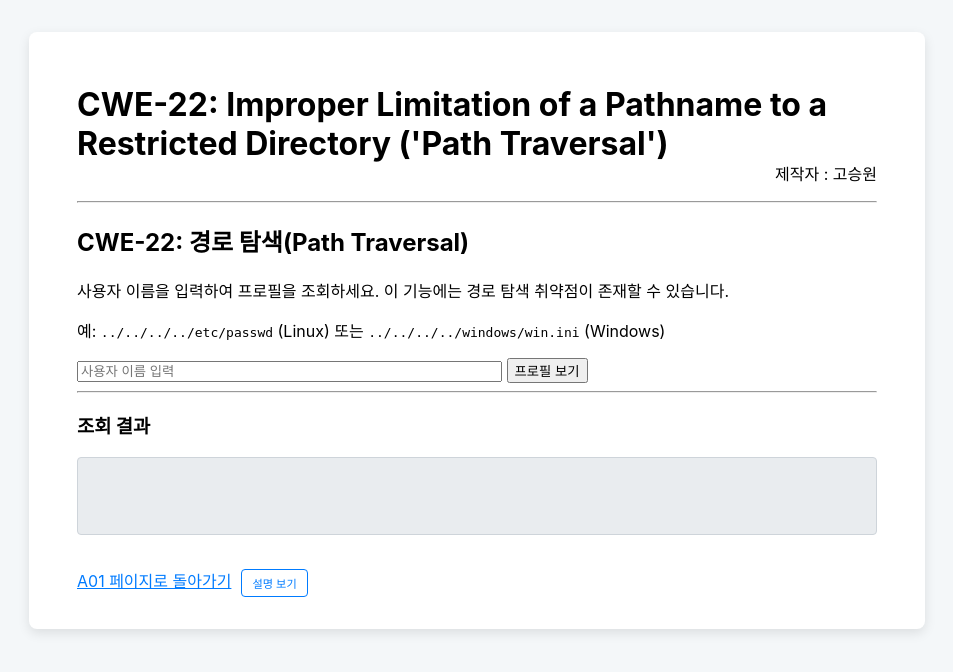
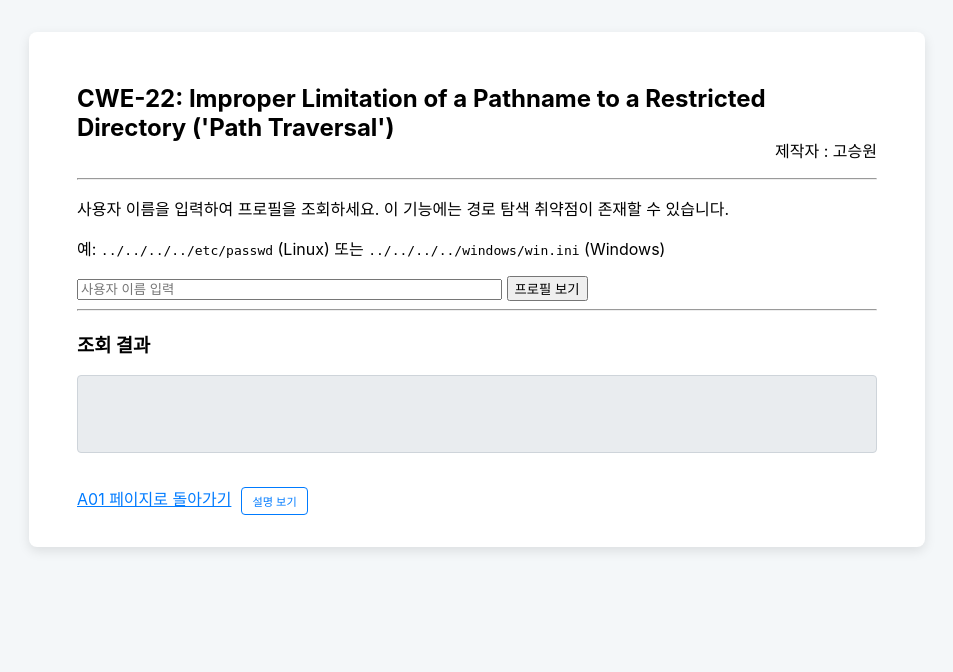
Before and after one commit to SWGO-1819/OWASP-TOP-10-2025-WEB, a Flask app: page /A01/cwe-22 in a window 1280 px wide. Shown: the top 672 px of the page, without its empty margins (163-1116 px from the left). Run offline with Flask 3, Linux system fonts and the light colour scheme.

Commit message:
CWE-22수정

```diff
--- a/static/css/CWE.css
+++ b/static/css/CWE.css
@@ -22,6 +22,9 @@ a { color: #007bff; }
     padding: 1em;
     border-radius: 4px;
     min-height: 50px;
+    white-space: pre-wrap; /* 공백을 유지하면서 자동 줄 바꿈을 허용합니다. */
+    word-wrap: break-word; /* 긴 단어나 URL이 박스를 넘어가지 않도록 강제로 줄 바꿈합니다. */
+    word-break: break-all;
 }
         /* 팝업(모달) 스타일 */
 .modal {
--- a/templates/A01/CWE-22.html
+++ b/templates/A01/CWE-22.html
@@ -10,12 +10,11 @@
     <div class="container">
         {% for cwe in cwes %}
             {% if cwe.id == 'CWE-22' %}
-                <h1>{{ cwe.id }}: {{ cwe.name }}</h1>
+                <h2>{{ cwe.id }}: {{ cwe.name }}</h2>
                 <p class="creator-info">제작자 : {{ cwe.who }}</p>
             {% endif %}
         {% endfor %}
         <hr>
-        <h2>CWE-22: 경로 탐색(Path Traversal)</h2>
         <p>사용자 이름을 입력하여 프로필을 조회하세요. 이 기능에는 경로 탐색 취약점이 존재할 수 있습니다.</p>
         <p>예: <code>../../../../etc/passwd</code> (Linux) 또는 <code>../../../../windows/win.ini</code> (Windows)</p>
         <form method="GET" action="/A01/cwe-22">
```
